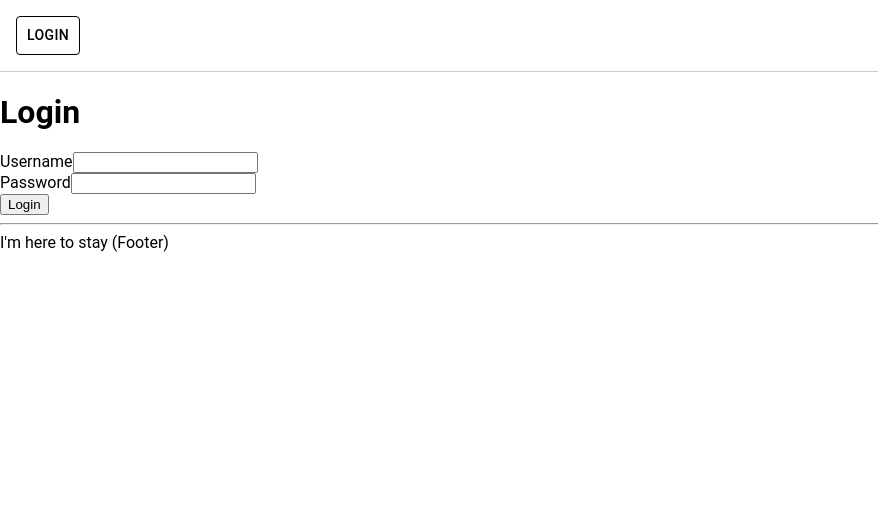
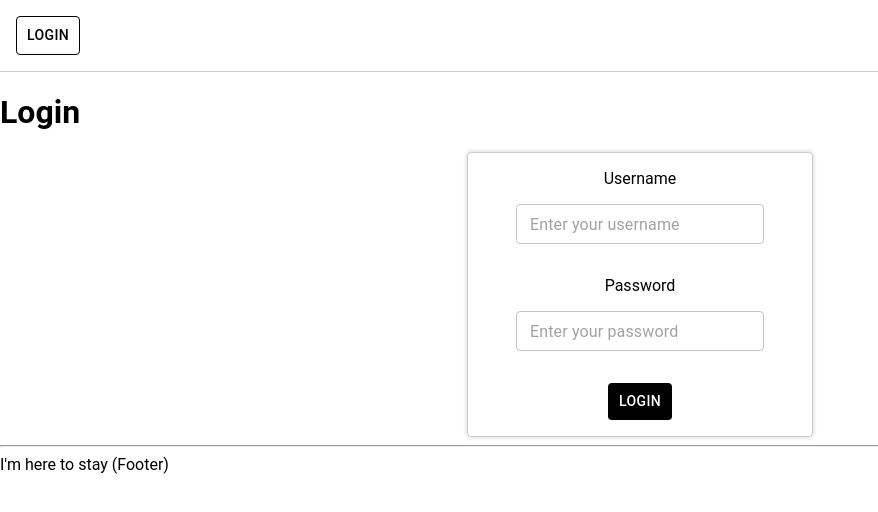
Before and after one commit to Jonandereg/sparta-assessment, a Next.js app: page /login in a window 1280 px wide. Shown: the top 512 px of the page, without its empty margins (0-878 px from the left). Built offline with nearby package versions, Linux system fonts and the light colour scheme.

Commit message:
added style to login form

```diff
--- a/components/loginForm.tsx
+++ b/components/loginForm.tsx
@@ -3,6 +3,8 @@ import { fakeLogin } from "../utils/fakeAuth";
 import { useRouter } from "next/router";
 import { useDispatch } from "react-redux";
 import { login } from "../store/slices/authSlice";
+import { Box, TextField, styled } from "@mui/material";
+import { PrimaryButton } from "./buttons";
 
 export const LoginForm = () => {
   const [username, setUsername] = useState("");
@@ -19,25 +21,58 @@ export const LoginForm = () => {
 
   return (
     <form onSubmit={(e) => e.preventDefault()}>
-      <div>
+      <FormInnerContainer>
+        <InputContainer>
           <label>Username</label>
-        <input
-          type="text"
+          <TextField
+            variant="outlined"
             value={username}
+            size="small"
+            placeholder="Enter your username"
             onChange={(e) => setUsername(e.target.value)}
           />
-      </div>
-      <div>
+        </InputContainer>
+        <InputContainer>
           <label>Password</label>
-        <input
+          <TextField
             type="password"
             value={password}
+            variant="outlined"
+            size="small"
+            placeholder="Enter your password"
             onChange={(e) => setPassword(e.target.value)}
           />
-      </div>
-      <button type="submit" onClick={handleLogin}>
+        </InputContainer>
+        <ButtonContainer>
+          <PrimaryButton type="submit" onClick={handleLogin}>
             Login
-      </button>
+          </PrimaryButton>
+        </ButtonContainer>
+      </FormInnerContainer>
     </form>
   );
 };
+
+const FormInnerContainer = styled(Box)`
+  display: flex;
+  flex-direction: column;
+  align-items: center;
+  grid-gap: 1rem;
+  padding: 1rem 3rem;
+  border: 1px solid #ccc;
+  border-radius: 4px;
+  box-shadow: 0 0 4px 0 #ccc;
+  width: fit-content;
+  margin: 0 auto;
+`;
+
+const InputContainer = styled(Box)`
+  display: flex;
+  flex-direction: column;
+  grid-gap: 1rem;
+  align-items: center;
+  margin-bottom: 1rem;
+`;
+const ButtonContainer = styled(Box)`
+  width: fit-content;
+`;
```
Lines whose indentation alone changed are shown as unchanged.
